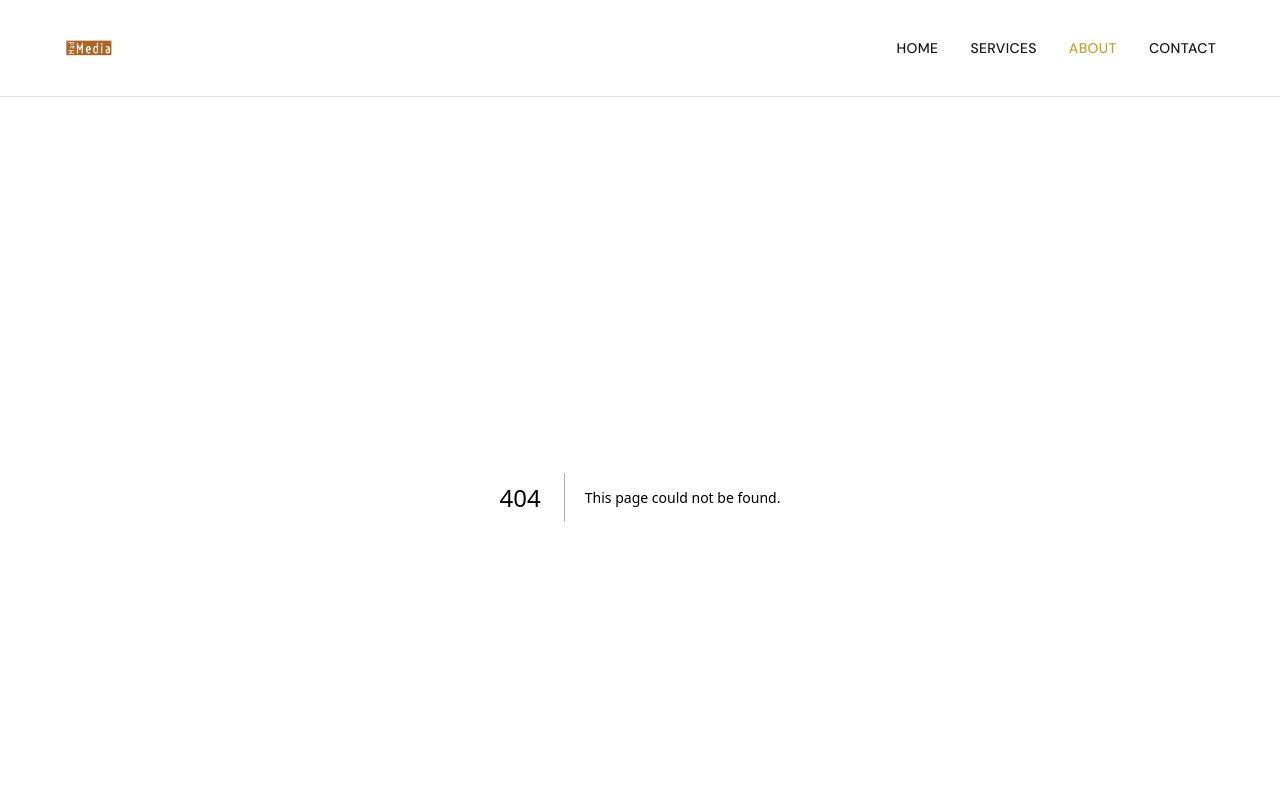
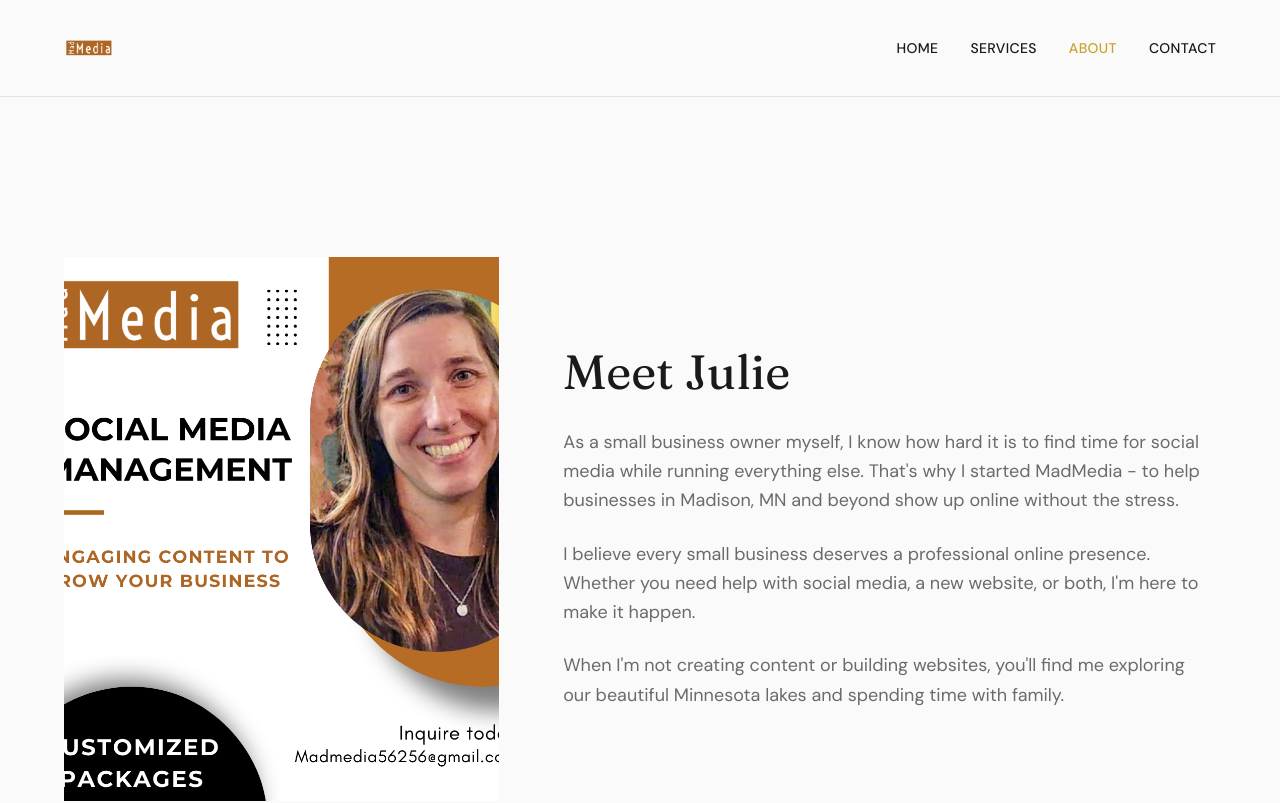
Before and after one commit to DN1LE-WEB/madmedia-social, a Next.js app: page /about in a window 1280 px wide. Before the commit this address had no page. Shown: the top 803 px of the page. Built offline with nearby package versions, Linux system fonts and the light colour scheme.

Commit message:
feat(02-03): create About page with Julie bio and photo
- Download Julie's photo to public/julie.jpg
- Add BioSection component with 40/60 asymmetric grid layout
- Create About page at /about route
- Use editorial typography with warm, personal copy

```diff
--- /dev/null
+++ b/src/app/about/page.tsx
@@ -0,0 +1,5 @@
+import { BioSection } from '@/components/about'
+
+export default function AboutPage() {
+  return <BioSection />
+}
--- /dev/null
+++ b/src/components/about/BioSection.tsx
@@ -0,0 +1,44 @@
+import Image from 'next/image'
+
+export function BioSection() {
+  return (
+    <section className="py-section-lg">
+      <div className="mx-auto max-w-[var(--width-content)] px-6">
+        <div className="grid grid-cols-1 lg:grid-cols-[2fr_3fr] gap-12 lg:gap-16 items-center">
+          {/* Photo - takes 40% on large screens */}
+          <div className="relative aspect-[3/4] lg:aspect-[4/5]">
+            <Image
+              src="/julie.jpg"
+              alt="Julie Asfeld, Founder of MadMedia"
+              fill
+              className="object-cover"
+              sizes="(max-width: 1024px) 100vw, 40vw"
+            />
+          </div>
+
+          {/* Bio text - 60% on large screens */}
+          <div>
+            <h1 className="font-display text-4xl lg:text-5xl">
+              Meet Julie
+            </h1>
+            <p className="mt-8 text-lg text-text-muted leading-relaxed">
+              As a small business owner myself, I know how hard it is to find time
+              for social media while running everything else. That's why I started
+              MadMedia - to help businesses in Madison, MN and beyond show up
+              online without the stress.
+            </p>
+            <p className="mt-6 text-lg text-text-muted leading-relaxed">
+              I believe every small business deserves a professional online
+              presence. Whether you need help with social media, a new website,
+              or both, I'm here to make it happen.
+            </p>
+            <p className="mt-6 text-lg text-text-muted leading-relaxed">
+              When I'm not creating content or building websites, you'll find me
+              exploring our beautiful Minnesota lakes and spending time with family.
+            </p>
+          </div>
+        </div>
+      </div>
+    </section>
+  )
+}
--- /dev/null
+++ b/src/components/about/index.ts
@@ -0,0 +1 @@
+export { BioSection } from './BioSection'
```
Also changed, not shown: public/julie.jpg (added).
